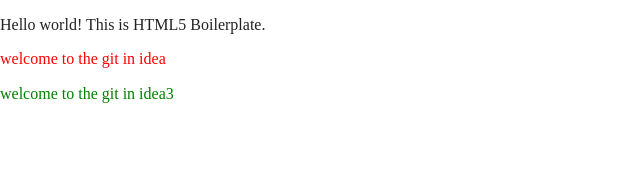
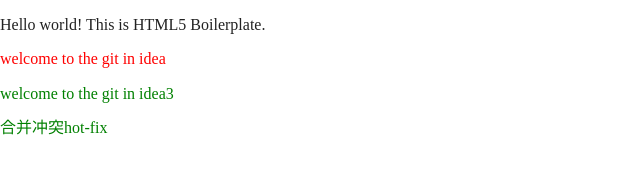
Before and after one commit to xiaosu931/project1, a website built with Parcel: page index.html in a window 1280 px wide. Shown: the whole page, without its empty margins (0-640 px from the left). Built offline with nearby package versions, Linux system fonts and the light colour scheme.

Commit message:
hot-fix commit2

```diff
--- a/index.html
+++ b/index.html
@@ -28,6 +28,8 @@
   <p>Hello world! This is HTML5 Boilerplate.</p>
   <p style="color: red">welcome to the git in idea</p>
   <p style="color: green">welcome to the git in idea3</p>
+  <p style="color: green">合并冲突hot-fix</p>
+
 
   <script src="js/vendor/modernizr-3.11.2.min.js"></script>
   <script src="js/plugins.js"></script>
```
